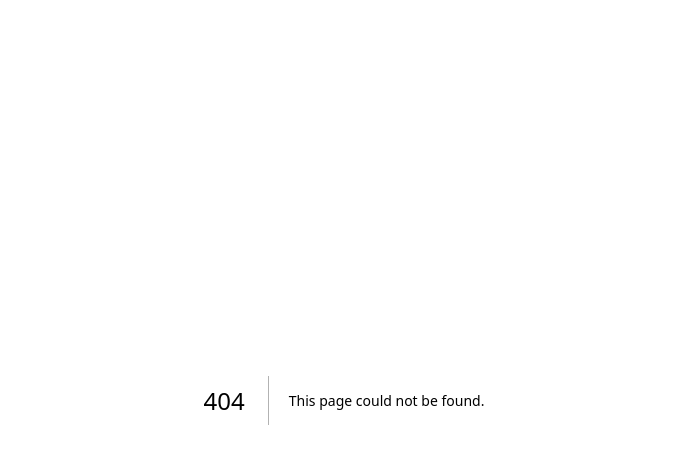
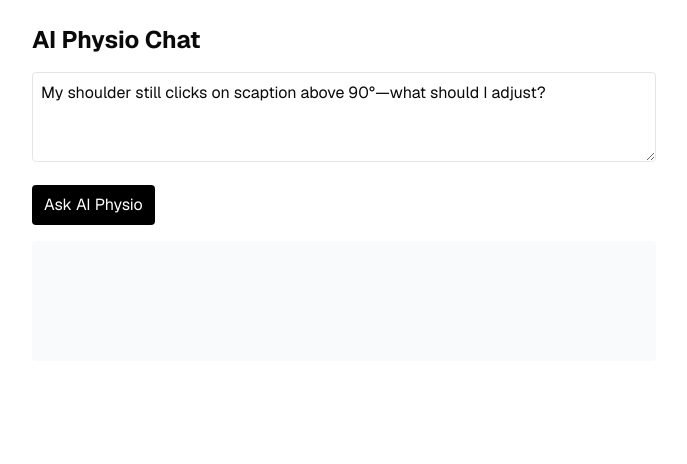
Before and after one commit to mango278/physiome, a Next.js app: page /injury/chat in a window 1280 px wide. Before the commit this address had no page. Shown: the top 464 px of the page, without its empty margins (296-983 px from the left). Built offline with nearby package versions, Linux system fonts and the light colour scheme.

Commit message:
Create page.tsx

```diff
--- /dev/null
+++ b/app/injury/chat/page.tsx
@@ -0,0 +1,33 @@
+"use client";
+
+import { useState } from "react";
+import { useAiChat } from "@/lib/ai/useChat";
+
+export default function ChatPage() {
+  const [q, setQ] = useState(
+    "My shoulder still clicks on scaption above 90°—what should I adjust?"
+  );
+  const { loading, text, ask } = useAiChat();
+
+  return (
+    <div className="p-6 max-w-2xl mx-auto space-y-4">
+      <h1 className="text-2xl font-bold">AI Physio Chat</h1>
+      <textarea
+        className="w-full border rounded p-2"
+        rows={3}
+        value={q}
+        onChange={(e) => setQ(e.target.value)}
+      />
+      <button
+        className="px-3 py-2 rounded bg-black text-white"
+        disabled={loading}
+        onClick={() => ask(q)}
+      >
+        {loading ? "Thinking…" : "Ask AI Physio"}
+      </button>
+      <pre className="whitespace-pre-wrap bg-gray-50 p-3 rounded min-h-[120px]">
+        {text}
+      </pre>
+    </div>
+  );
+}
```
